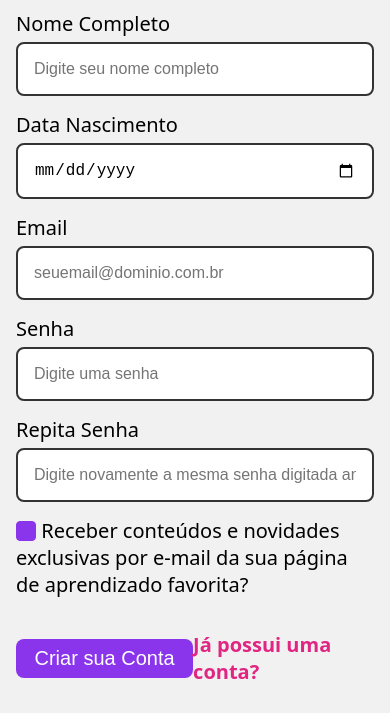
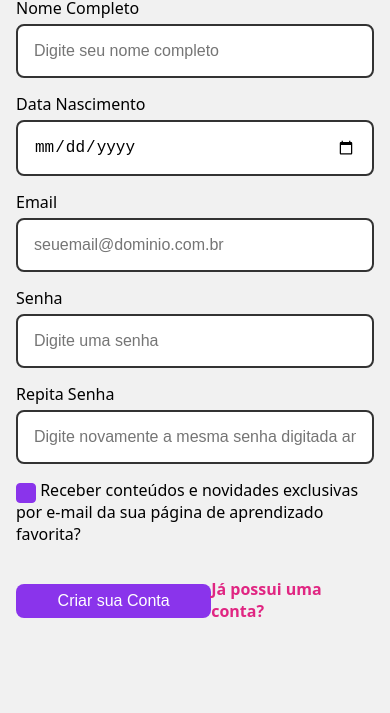
Before and after one commit to lscussel/Web-Design, a plain HTML site: page criar_conta.html in a window 390 px wide. Shown: the part 131-844 px from the top of the page. Drawn offline with Linux system fonts and the light colour scheme.

Commit message:
Add files via upload

```diff
--- a/assets/css/criar_conta.css
+++ b/assets/css/criar_conta.css
@@ -104,7 +104,17 @@ div.caixa form a.entrar:visited {
   color: #e02682;
 }
 
-@media screen and (max-width:  940px) {
+@media screen and (max-width: 480px) {
+  div.caixa {
+    font-size: 16px;
+  }
+
+  div.caixa form button {
+    font-size: 16px;
+  }
+}
+
+@media screen and (max-width: 940px) {
   main div.container div.caixa {
     width: auto;
     padding: 0px 8px;
```
